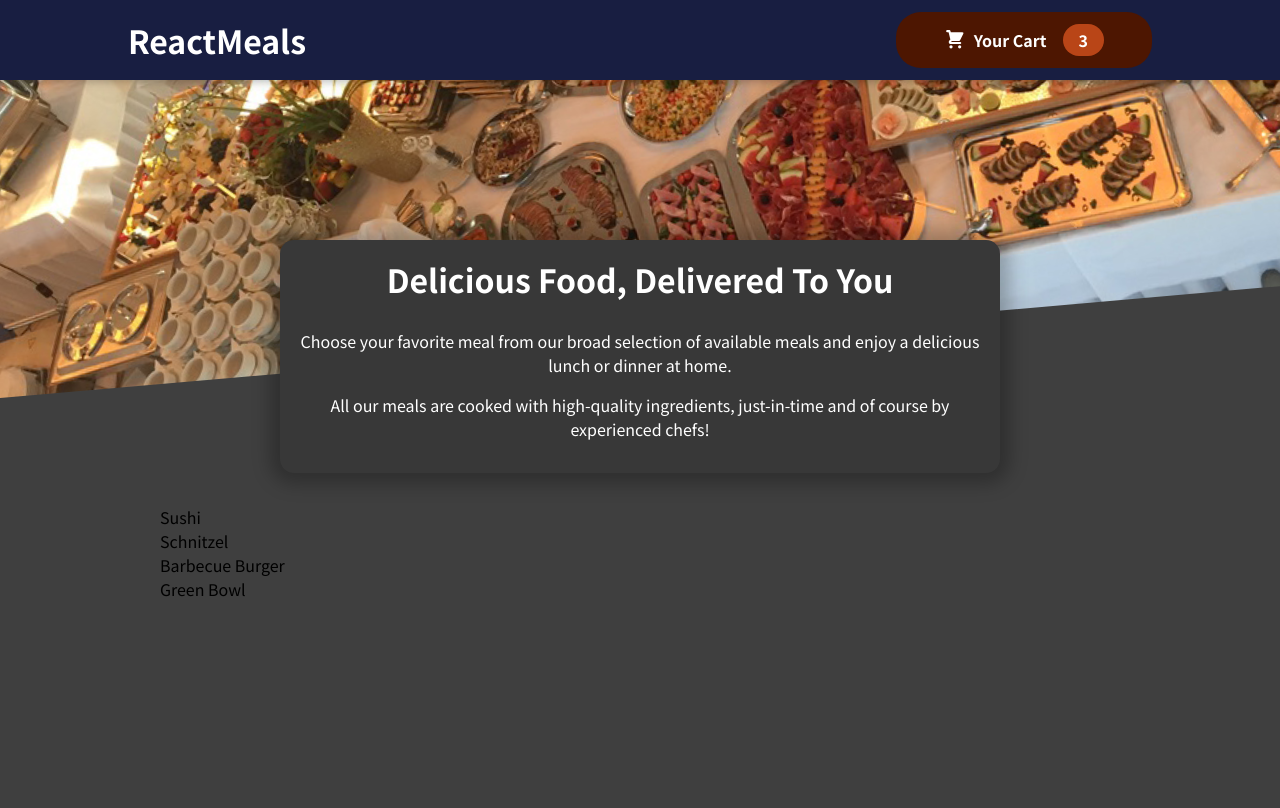
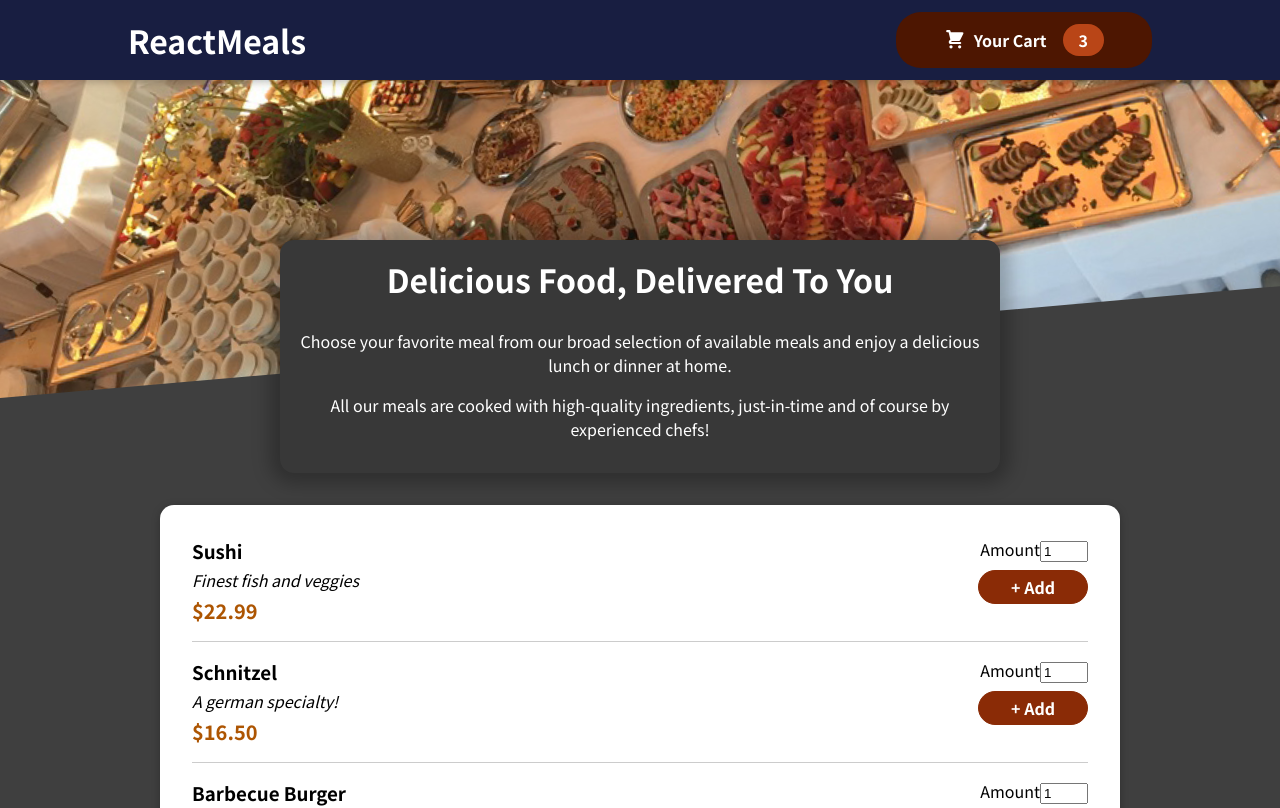
Before and after one commit to ajamarco/React-Course-Food-Order-App, a React (Create React App) app: page / in a window 1280 px wide. Shown: the top 808 px of the page. Built offline with nearby package versions, Linux system fonts and the light colour scheme.

Commit message:
added form

```diff
--- a/src/Components/Meals/AvailableMeals.js
+++ b/src/Components/Meals/AvailableMeals.js
@@ -1,38 +1,49 @@
-import classes from './AvailableMeals.module.css';
+import classes from "./AvailableMeals.module.css";
+import Card from "../UI/Card";
+import MealItem from "./MealItem/MealItem";
 
 const DUMMY_MEALS = [
     {
-    id: 'm1',
-    name: 'Sushi',
-    description: 'Finest fish and veggies',
+        id: "m1",
+        name: "Sushi",
+        description: "Finest fish and veggies",
         price: 22.99,
     },
     {
-    id: 'm2',
-    name: 'Schnitzel',
-    description: 'A german specialty!',
+        id: "m2",
+        name: "Schnitzel",
+        description: "A german specialty!",
         price: 16.5,
     },
     {
-    id: 'm3',
-    name: 'Barbecue Burger',
-    description: 'American, raw, meaty',
+        id: "m3",
+        name: "Barbecue Burger",
+        description: "American, raw, meaty",
         price: 12.99,
     },
     {
-    id: 'm4',
-    name: 'Green Bowl',
-    description: 'Healthy...and green...',
+        id: "m4",
+        name: "Green Bowl",
+        description: "Healthy...and green...",
         price: 18.99,
     },
 ];
 
 const AvailableMeals = () => {
-  const mealsList = DUMMY_MEALS.map((meal) => <li>{meal.name}</li>);
+    const mealsList = DUMMY_MEALS.map((meal) => (
+        <MealItem
+            key={meal.id}
+            name={meal.name}
+            description={meal.description}
+            price={meal.price}
+        />
+    ));
 
     return (
         <section className={classes.meals}>
+            <Card>
                 <ul>{mealsList}</ul>
+            </Card>
         </section>
     );
 };
--- /dev/null
+++ b/src/Components/Meals/MealItem/MealItem.js
@@ -0,0 +1,24 @@
+import React from "react";
+
+import classes from "./MealItem.module.css";
+import MealItemForm from './MealItemForm'
+
+const MealItem = (props) => {
+    const { name, description } = props;
+    const price = `$${props.price.toFixed(2)}`;
+
+    return (
+        <li className={classes.meal}>
+            <div>
+                <h3>{name}</h3>
+                <div className={classes.description}>{description}</div>
+                <div className={classes.price}>{price}</div>
+            </div>
+            <div>
+                <MealItemForm id={props.id} />
+            </div>
+        </li>
+    );
+};
+
+export default MealItem;
--- /dev/null
+++ b/src/Components/Meals/MealItem/MealItem.module.css
@@ -0,0 +1,22 @@
+.meal {
+    display: flex;
+    justify-content: space-between;
+    margin: 1rem;
+    padding-bottom: 1rem;
+    border-bottom: 1px solid #ccc;
+  }
+
+  .meal h3 {
+    margin: 0 0 0.25rem 0;
+  }
+
+  .description {
+    font-style: italic;
+  }
+
+  .price {
+    margin-top: 0.25rem;
+    font-weight: bold;
+    color: #ad5502;
+    font-size: 1.25rem;
+  }
--- /dev/null
+++ b/src/Components/Meals/MealItem/MealItemForm.js
@@ -0,0 +1,23 @@
+import Input from '../../UI/Input';
+import classes from './MealItemForm.module.css';
+
+const MealItemForm = (props) => {
+  return (
+    <form className={classes.form}>
+      <Input
+        label='Amount'
+        input={{
+          id: 'amount_' + props.id,
+          type: 'number',
+          min: '1',
+          max: '5',
+          step: '1',
+          defaultValue: '1',
+        }}
+      />
+      <button>+ Add</button>
+    </form>
+  );
+};
+
+export default MealItemForm;
--- /dev/null
+++ b/src/Components/Meals/MealItem/MealItemForm.module.css
@@ -0,0 +1,23 @@
+.form {
+    text-align: right;
+}
+
+.form div {
+  margin-bottom: 8px;
+}
+.form button {
+    font: inherit;
+    cursor: pointer;
+    background-color: #8a2b06;
+    border: 1px solid #8a2b06;
+    color: white;
+    padding: 0.25rem 2rem;
+    border-radius: 20px;
+    font-weight: bold;
+}
+
+.form button:hover,
+.form button:active {
+    background-color: #641e03;
+    border-color: #641e03;
+}
--- /dev/null
+++ b/src/Components/UI/Card.js
@@ -0,0 +1,7 @@
+import classes from "./Card.module.css";
+
+const Card = (props) => {
+    return <div className={classes.card}>{props.children}</div>;
+};
+
+export default Card;
--- /dev/null
+++ b/src/Components/UI/Card.module.css
@@ -0,0 +1,6 @@
+.card {
+    padding: 1rem;
+    box-shadow: 0 2px 8px rgba(0, 0, 0, 0.25);
+    border-radius: 14px;
+    background-color: white;
+  }
--- /dev/null
+++ b/src/Components/UI/Input.js
@@ -0,0 +1,12 @@
+import classes from './Input.module.css';
+
+const Input = (props) => {
+  return (
+    <div className={classes.input}>
+      <label htmlFor={props.input.id}>{props.label}</label>
+      <input {...props.input} />
+    </div>
+  );
+};
+
+export default Input;
```
Also changed, not shown: src/Components/UI/Input.module.css (added), 1 other file (tests, documents, lock files or other folders). Lines whose indentation alone changed are shown as unchanged.
